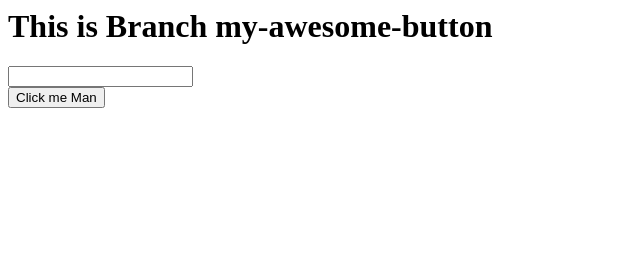
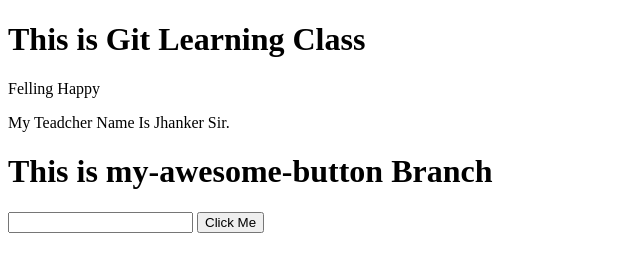
Before and after one commit to MD-ABU-RAIHAN/demo-1, a plain HTML site: page index.html in a window 1280 px wide. Shown: the whole page, without its empty margins (0-640 px from the left). Drawn offline with Linux system fonts and the light colour scheme.

Commit message:
Button create done

```diff
--- a/index.html
+++ b/index.html
@@ -1,4 +1,19 @@
-<h1>This is Branch my-awesome-button</h1>
-<input type="text">
-<br>
-<button>Click me Man</button>
+<!DOCTYPE html>
+<html lang="en">
+<head>
+    <meta charset="UTF-8">
+    <meta http-equiv="X-UA-Compatible" content="IE=edge">
+    <meta name="viewport" content="width=
+    , initial-scale=1.0">
+    <title>Document</title>
+</head>
+<body>
+    <h1>This is Git Learning Class</h1>
+    <p>Felling Happy</p>
+    <p>My Teadcher Name Is Jhanker Sir.</p>
+
+    <h1>This is <b>my-awesome-button</b> Branch</h1>
+
+    <input type="text"> <button>Click Me</button>
+</body>
+</html>
```
